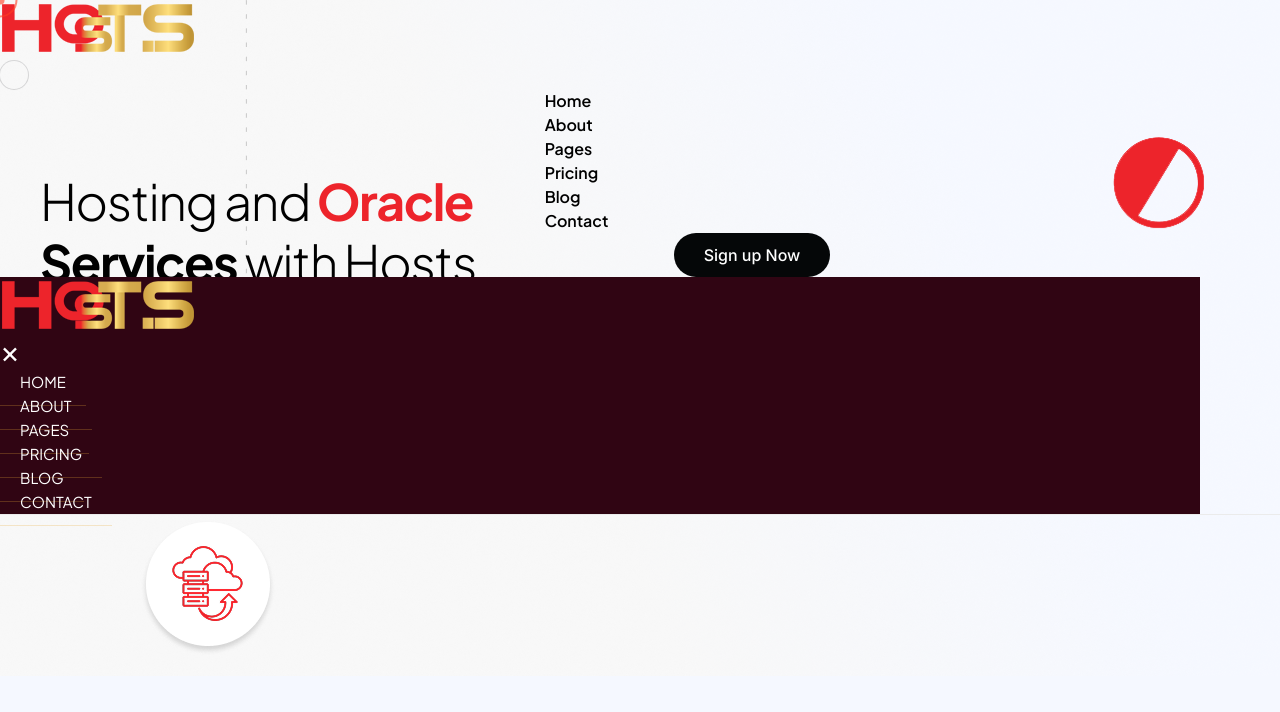
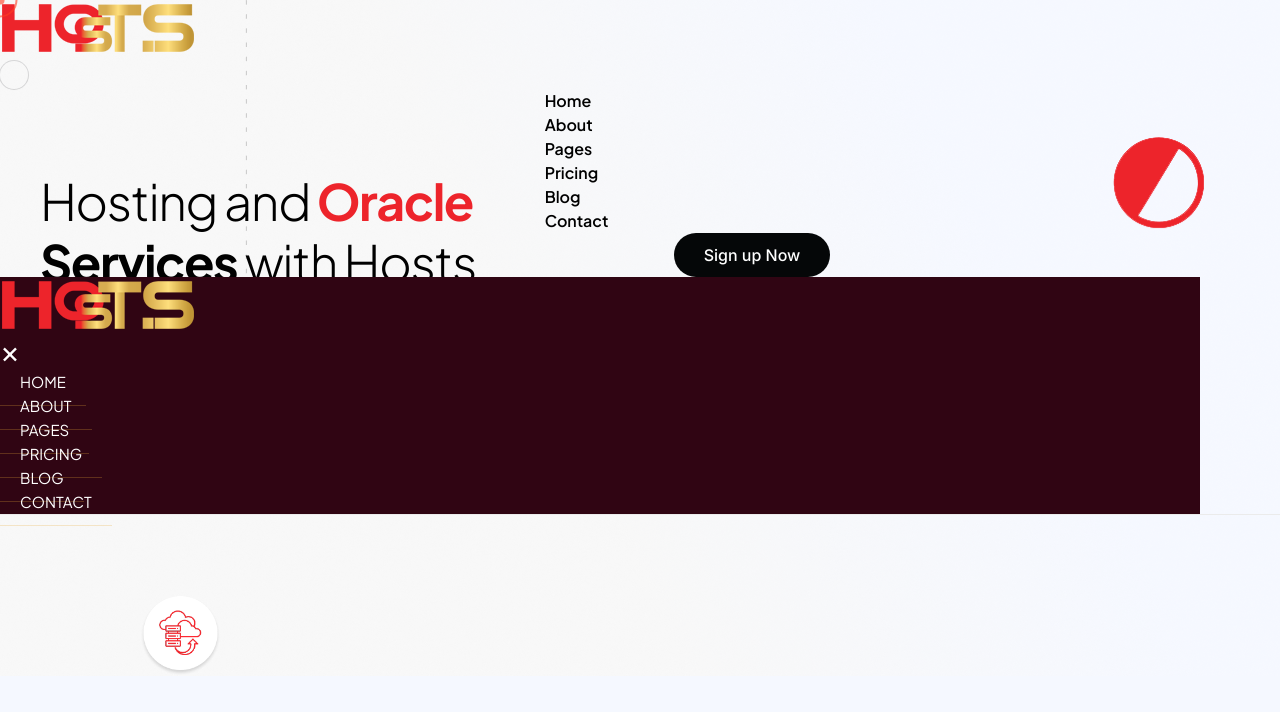
Before and after one commit to ascinate/host, a React (Vite) app: page / in a window 1280 px wide. Shown: the top 712 px of the page. Built offline with nearby package versions, Linux system fonts and the light colour scheme; a web font is replaced by a local one.

Commit message:
file changes

```diff
--- a/src/index.css
+++ b/src/index.css
@@ -459,8 +459,8 @@
     -webkit-animation: faceleftright 2s alternate infinite;
     left: 100px;
     position: absolute;
-    bottom:20px;
-    width: 200px;
+    bottom: 0px;
+    width: 81px;
 }
 
 @keyframes faceleftright {
```
